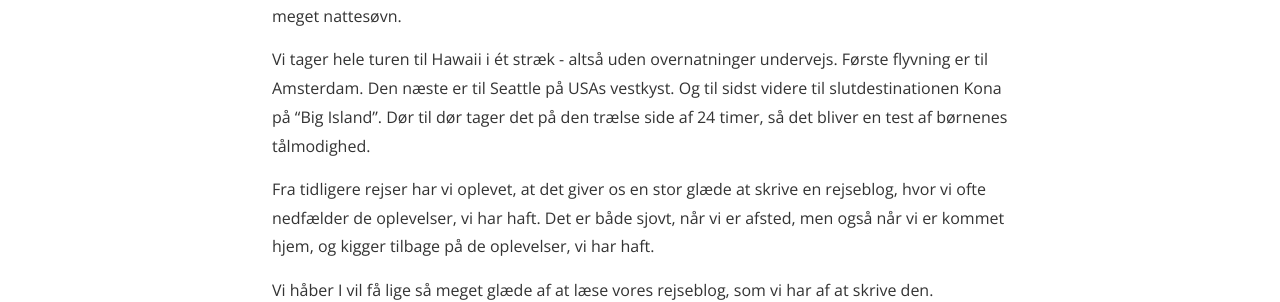
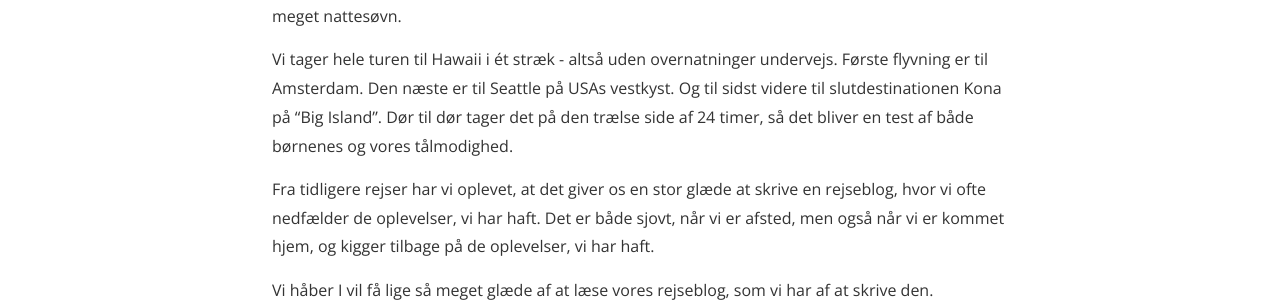
Before and after one commit to cshenrik/aloha, a Jekyll site: the page built from _posts/2022-06-23-nu-skal-der-pakkes.md, in a window 1280 px wide. Shown: the part 1310-1612 px from the top of the page. Built offline with Jekyll 4.4.1, drawn with Linux system fonts in a browser that asks for light colours; nearby versions of some CDN libraries.

Commit message:
Update 2022-06-23-nu-skal-der-pakkes.md

```diff
--- a/_posts/2022-06-23-nu-skal-der-pakkes.md
+++ b/_posts/2022-06-23-nu-skal-der-pakkes.md
@@ -17,7 +17,7 @@ Forberedelserne til turen er i fuld sving. Alt papirarbejdet er nu udført, og v
 
 I de kommende dage skal vi pakke meget mere, og så er vi ellers klar til at flyve afsted torsdag d. 30. juni kl. 6 om morgenen. Vi skal være i lufthavnen nogle timer i forvejen, så det bliver ikke til meget nattesøvn.
 
-Vi tager hele turen til Hawaii i ét stræk - altså uden overnatninger undervejs. Første flyvning er til Amsterdam. Den næste er til Seattle på USAs vestkyst. Og til sidst videre til slutdestinationen Kona på "Big Island". Dør til dør tager det på den trælse side af 24 timer, så det bliver en test af børnenes tålmodighed.
+Vi tager hele turen til Hawaii i ét stræk - altså uden overnatninger undervejs. Første flyvning er til Amsterdam. Den næste er til Seattle på USAs vestkyst. Og til sidst videre til slutdestinationen Kona på "Big Island". Dør til dør tager det på den trælse side af 24 timer, så det bliver en test af både børnenes og vores tålmodighed.
 
 Fra tidligere rejser har vi oplevet, at det giver os en stor glæde at skrive en rejseblog, hvor vi ofte nedfælder de oplevelser, vi har haft. Det er både sjovt, når vi er afsted, men også når vi er kommet hjem, og kigger tilbage på de oplevelser, vi har haft.
 
```
